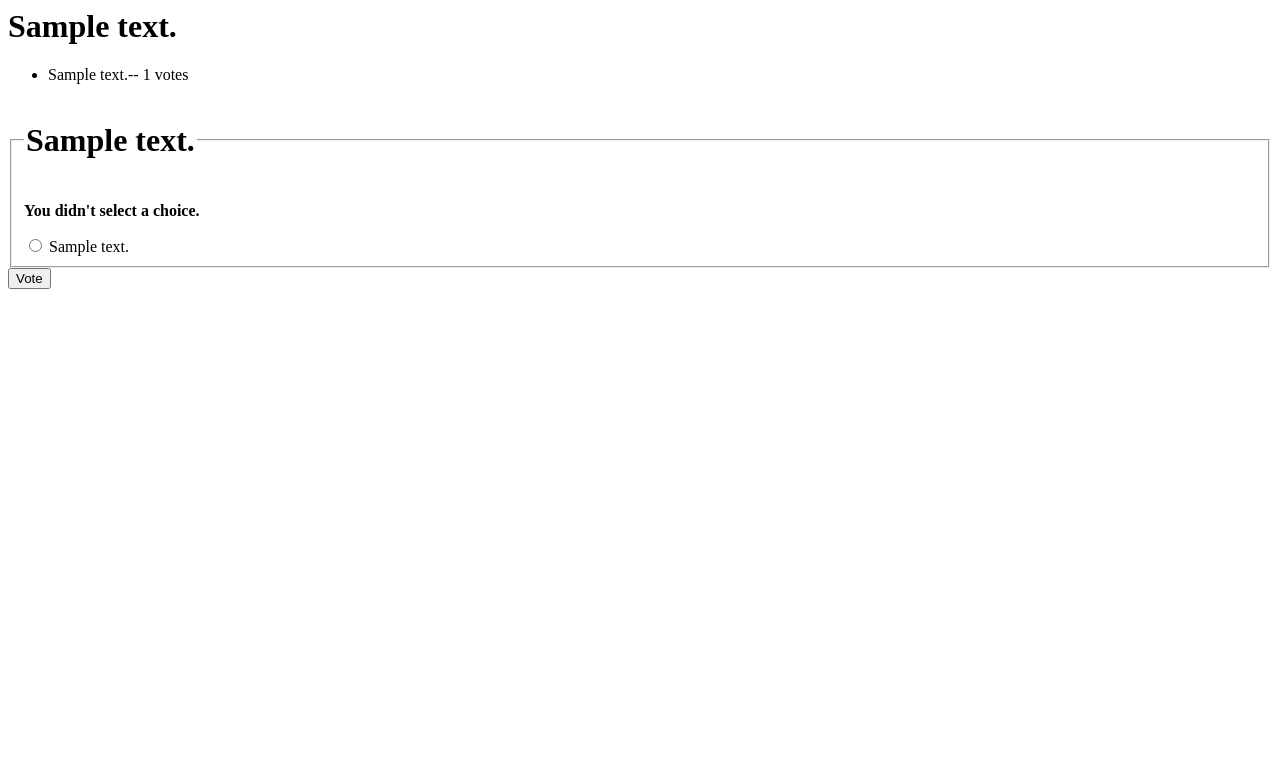
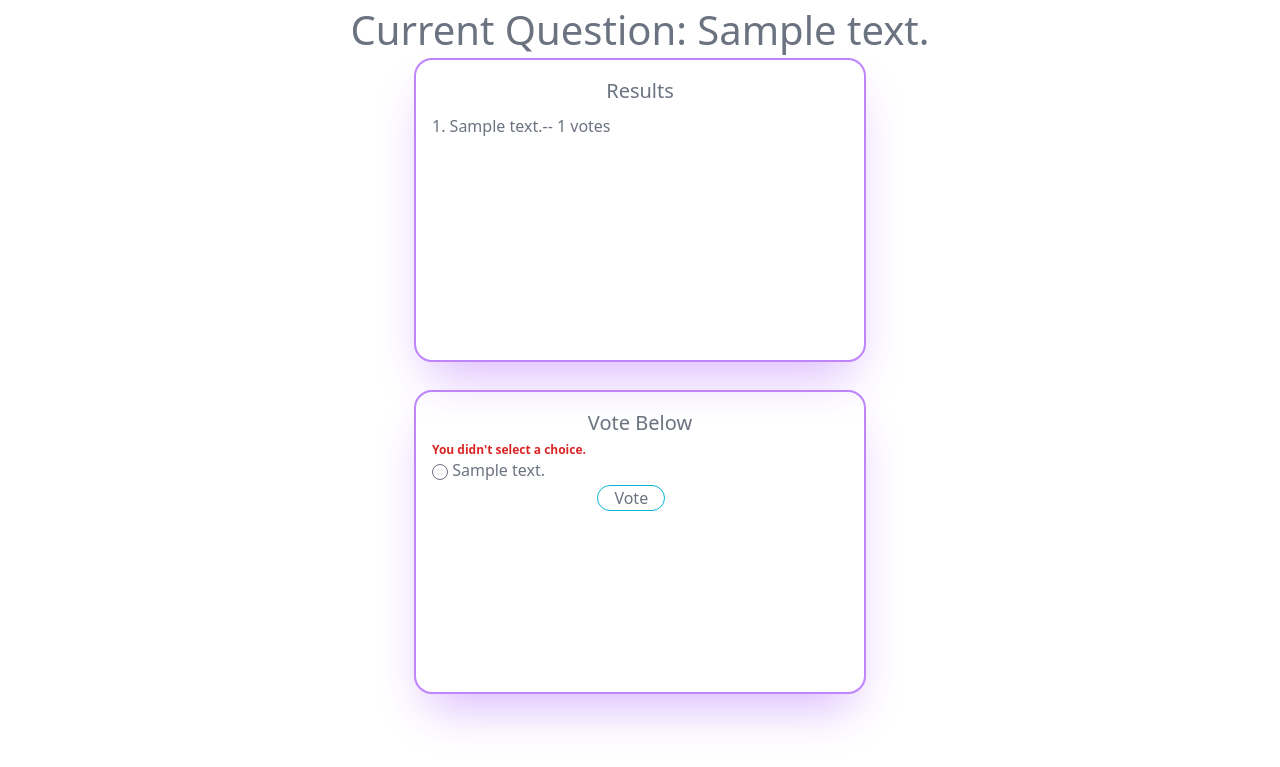
Before and after one commit to ricardo39985/python-start, a Django app: page /polls/1/vote/ in a window 1280 px wide. Shown: the top 767 px of the page. Run offline with Django 4.2, Linux system fonts and the light colour scheme; tables that the repository leaves empty hold one stand-in row (values such as "Sample post").

Commit message:
Final commit

```diff
--- a/polls/templates/polls/detail.html
+++ b/polls/templates/polls/detail.html
@@ -1,20 +1,35 @@
-<h1>{{ question.question_text }}</h1>
-<ul>
+{% load static %}
+<head>
+  <link rel="stylesheet" href={% static 'output.css' %}>
+</head>
+<h1 class="text-center text-gray-500 text-[40px]">Current Question: {{ question.question_text }}</h1>
+<ul
+  class="px-4 space-y-1 max-w-md list-decimal shadow-2xl shadow-purple-300 rounded-2xl list-inside text-gray-500 dark:text-gray-400 md:w-[60%] md:mx-auto outline outline-2 outline-purple-400 min-h-[300px]"
+>
+  <h1 class="text-center text-gray-500 text-[20px] py-4 pb-1">Results</h1>
+
   {% for choice in question.choice_set.all %}
   <li>{{ choice.choice_text }}-- {{choice.votes}} votes</li>
   {% endfor %}
 </ul>
 
-<form action="{% url 'polls:vote' question.id %}" method="post">
+<form
+  class="px-4 space-y-1 max-w-md list-decimal shadow-2xl shadow-purple-300 rounded-2xl list-inside text-gray-500 dark:text-gray-400 md:w-[60%] md:mx-auto outline outline-2 outline-purple-400 min-h-[300px] mt-8"
+  action="{% url 'polls:vote' question.id %}"
+  method="post"
+>
   {% csrf_token %}
   <fieldset>
-    <legend><h1>{{ question.question_text }}</h1></legend>
+    <legend class="text-center"><h1 class="text-center text-gray-500 text-[20px] py-4 pb-1" >Vote Below</h1></legend>
     {% if error_message %}
-    <p><strong>{{ error_message }}</strong></p>
+    <p><strong class="text-red-600 shadow-2xl shadow-red-500 text-center text-xs">{{ error_message }}</strong></p>
     {% endif %} {% for choice in question.choice_set.all %}
     <input type="radio" name="choice" id="choice{{ forloop.counter }}" value="{{ choice.id }}" />
     <label for="choice{{ forloop.counter }}">{{ choice.choice_text }}</label><br />
     {% endfor %}
   </fieldset>
-  <input type="submit" value="Vote" />
+  <div class="w-[20%] mx-auto">
+
+    <button class="outline outline-1 outline-cyan-500 rounded-full hover:bg-cyan-300 transition-all duration-500 px-4" type="submit">Vote</button>
+  </div>
 </form>
--- a/polls/templates/polls/index.html
+++ b/polls/templates/polls/index.html
@@ -3,9 +3,10 @@
   <link rel="stylesheet" href={% static 'output.css' %}>
 </head>
 {% if latest_question_list %}
-<ul>
+<h1 class = "text-center text-gray-500 text-[40px]">Questions</h1>
+<ul class="px-4 space-y-1 max-w-md list-decimal shadow-2xl shadow-purple-300 rounded-2xl list-inside text-gray-500 dark:text-gray-400 md:w-[60%] md:mx-auto outline outline-2 outline-purple-400 min-h-[300px]">
   {% for question in latest_question_list %}
-  <li><a class="w-10 bg-red-700" href="{% url 'polls:detail' question.id %}">{{ question.question_text }}</a></li>
+  <li><a class=" " href="{% url 'polls:detail' question.id %}">{{ question.question_text }}</a></li>
   {% endfor %}
 </ul>
 {% else %}
--- a/theme/static/output.css
+++ b/theme/static/output.css
@@ -766,6 +766,22 @@ select {
   margin-right: auto;
 }
 
+.ml-14 {
+  margin-left: 3.5rem;
+}
+
+.ml-10 {
+  margin-left: 2.5rem;
+}
+
+.mt-8 {
+  margin-top: 2rem;
+}
+
+.mt-4 {
+  margin-top: 1rem;
+}
+
 .flex {
   display: flex;
 }
@@ -774,8 +790,56 @@ select {
   height: 100vh;
 }
 
+.min-h-\[500px\] {
+  min-height: 500px;
+}
+
+.min-h-\[00px\] {
+  min-height: 00px;
+}
+
+.min-h-\[300px\] {
+  min-height: 300px;
+}
+
 .w-10 {
   width: 2.5rem;
+}
+
+.w-\[\] {
+  width: ;
+}
+
+.w-\[60\] {
+  width: 60;
+}
+
+.w-\[60\%\] {
+  width: 60%;
+}
+
+.w-\[20\] {
+  width: 20;
+}
+
+.w-\[20\%\] {
+  width: 20%;
+}
+
+.max-w-md {
+  max-width: 28rem;
+}
+
+.list-inside {
+  list-style-position: inside;
+}
+
+.list-none {
+  list-style-type: none;
+}
+
+.list-decimal {
+  list-style-type: decimal;
 }
 
 .items-center {
@@ -784,6 +848,20 @@ select {
 
 .justify-center {
   justify-content: center;
+}
+
+.space-y-1 > :not([hidden]) ~ :not([hidden]) {
+  --tw-space-y-reverse: 0;
+  margin-top: calc(0.25rem * calc(1 - var(--tw-space-y-reverse)));
+  margin-bottom: calc(0.25rem * var(--tw-space-y-reverse));
+}
+
+.rounded-2xl {
+  border-radius: 1rem;
+}
+
+.rounded-full {
+  border-radius: 9999px;
 }
 
 .bg-gray-50 {
@@ -796,6 +874,24 @@ select {
   background-color: rgb(185 28 28 / var(--tw-bg-opacity));
 }
 
+.px-4 {
+  padding-left: 1rem;
+  padding-right: 1rem;
+}
+
+.py-4 {
+  padding-top: 1rem;
+  padding-bottom: 1rem;
+}
+
+.pb-1 {
+  padding-bottom: 0.25rem;
+}
+
+.text-center {
+  text-align: center;
+}
+
 .font-serif {
   font-family: ui-serif, Georgia, Cambria, "Times New Roman", Times, serif;
 }
@@ -805,6 +901,19 @@ select {
   line-height: 1;
 }
 
+.text-\[40px\] {
+  font-size: 40px;
+}
+
+.text-\[20px\] {
+  font-size: 20px;
+}
+
+.text-xs {
+  font-size: 0.75rem;
+  line-height: 1rem;
+}
+
 .leading-normal {
   line-height: 1.5;
 }
@@ -812,3 +921,103 @@ select {
 .tracking-normal {
   letter-spacing: 0em;
 }
+
+.text-gray-500 {
+  --tw-text-opacity: 1;
+  color: rgb(107 114 128 / var(--tw-text-opacity));
+}
+
+.text-red-300 {
+  --tw-text-opacity: 1;
+  color: rgb(252 165 165 / var(--tw-text-opacity));
+}
+
+.text-red-800 {
+  --tw-text-opacity: 1;
+  color: rgb(153 27 27 / var(--tw-text-opacity));
+}
+
+.text-red-600 {
+  --tw-text-opacity: 1;
+  color: rgb(220 38 38 / var(--tw-text-opacity));
+}
+
+.shadow-2xl {
+  --tw-shadow: 0 25px 50px -12px rgb(0 0 0 / 0.25);
+  --tw-shadow-colored: 0 25px 50px -12px var(--tw-shadow-color);
+  box-shadow: var(--tw-ring-offset-shadow, 0 0 #0000), var(--tw-ring-shadow, 0 0 #0000), var(--tw-shadow);
+}
+
+.shadow {
+  --tw-shadow: 0 1px 3px 0 rgb(0 0 0 / 0.1), 0 1px 2px -1px rgb(0 0 0 / 0.1);
+  --tw-shadow-colored: 0 1px 3px 0 var(--tw-shadow-color), 0 1px 2px -1px var(--tw-shadow-color);
+  box-shadow: var(--tw-ring-offset-shadow, 0 0 #0000), var(--tw-ring-shadow, 0 0 #0000), var(--tw-shadow);
+}
+
+.shadow-pink-200 {
+  --tw-shadow-color: #fbcfe8;
+  --tw-shadow: var(--tw-shadow-colored);
+}
+
+.shadow-purple-300 {
+  --tw-shadow-color: #d8b4fe;
+  --tw-shadow: var(--tw-shadow-colored);
+}
+
+.shadow-red-500 {
+  --tw-shadow-color: #ef4444;
+  --tw-shadow: var(--tw-shadow-colored);
+}
+
+.outline {
+  outline-style: solid;
+}
+
+.outline-2 {
+  outline-width: 2px;
+}
+
+.outline-1 {
+  outline-width: 1px;
+}
+
+.outline-purple-400 {
+  outline-color: #c084fc;
+}
+
+.outline-cyan-500 {
+  outline-color: #06b6d4;
+}
+
+.transition-all {
+  transition-property: all;
+  transition-timing-function: cubic-bezier(0.4, 0, 0.2, 1);
+  transition-duration: 150ms;
+}
+
+.duration-500 {
+  transition-duration: 500ms;
+}
+
+.hover\:bg-cyan-300:hover {
+  --tw-bg-opacity: 1;
+  background-color: rgb(103 232 249 / var(--tw-bg-opacity));
+}
+
+@media (prefers-color-scheme: dark) {
+  .dark\:text-gray-400 {
+    --tw-text-opacity: 1;
+    color: rgb(156 163 175 / var(--tw-text-opacity));
+  }
+}
+
+@media (min-width: 768px) {
+  .md\:mx-auto {
+    margin-left: auto;
+    margin-right: auto;
+  }
+
+  .md\:w-\[60\%\] {
+    width: 60%;
+  }
+}
```
